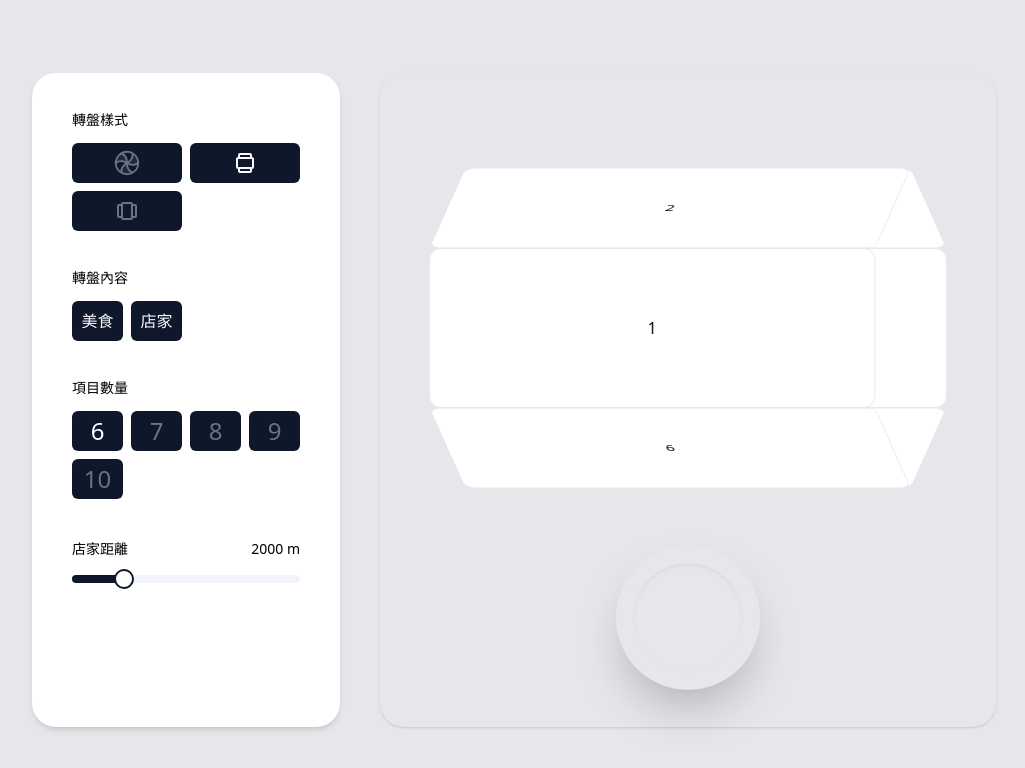
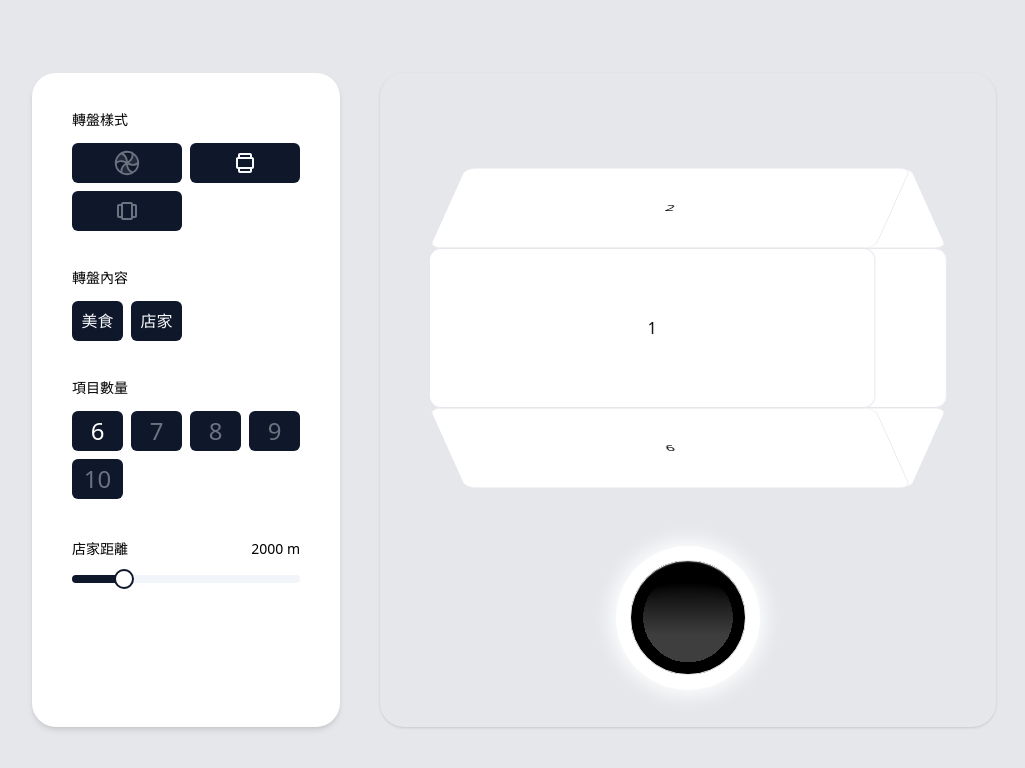
Before and after one commit to NhOuOiB/WhatToEat, a React (Vite) app: page / in a window 1280 px wide. Shown: the top 768 px of the page, without its empty margins (126-1151 px from the left). Built offline with nearby package versions, Linux system fonts and the light colour scheme.

Commit message:
feat: Update VerticalWheelPanel component with new styles and content

```diff
--- /dev/null
+++ b/src/components/wheelPanel/VerticalWheelPanel.module.scss
@@ -0,0 +1,20 @@
+.container {
+  @apply w-full md:w-1/2 xl:w-1/2 2xl:w-1/2 min-[1980px]:w-1/3 h-5/6 shadow rounded-3xl flex flex-col justify-center items-center;
+
+  .btnOut {
+    box-shadow: 0 0 20px 5px white;
+    @apply w-36 h-36 rounded-full flex justify-center items-center cursor-pointer bg-white;
+    .btnIn {
+      width: 80%;
+      height: 80%;
+      background: linear-gradient(currentcolor 15%, transparent 65%),
+        radial-gradient(circle 2.8rem, #3e3e3e 100%, currentcolor);
+      box-shadow: inset 0 0.125em 0.125em -0.125em rgba(255, 255, 255, 1),
+        inset 0 3em 0.125em -2.25em currentcolor, inset 0 3em 0.25em -2.25em currentcolor,
+        inset 0 3em 0.375em -2.25em currentcolor, inset 0 3em 0.5em -2.25em currentcolor,
+        inset 0 3em 0.625em -2.25em currentcolor, inset 0 3em 0.75em -2.25em currentcolor,
+        inset 0 3em 0.875em -2.25em currentcolor, inset 0 3em 1em -2.25em currentcolor;
+      @apply border rounded-full;
+    }
+  }
+}
--- a/src/components/wheelPanel/VerticalWheelPanel.tsx
+++ b/src/components/wheelPanel/VerticalWheelPanel.tsx
@@ -1,6 +1,7 @@
 import React from 'react';
 import VerticalWheel from '../wheel/VerticalWheel';
 import { Condition } from '@/types/type';
+import style from './VerticalWheelPanel.module.scss';
 
 interface VerticalWheelPanelProps {
   condition: Condition;
@@ -8,10 +9,10 @@ interface VerticalWheelPanelProps {
 
 const VerticalWheelPanel: React.FC<VerticalWheelPanelProps> = ({ condition }) => {
   return (
-    <div className="w-full md:w-1/2 xl:w-1/2 2xl:w-1/2 min-[1980px]:w-1/3 h-5/6 shadow rounded-3xl flex flex-col justify-center items-center">
+    <div className={style.container}>
       <VerticalWheel condition={condition} />
-      <div className='w-36 h-36 rounded-full flex justify-center items-center shadow-2xl cursor-pointer'>
-        <div className='w-28 h-28 border rounded-full shadow-inner'></div>
+      <div className={style.btnOut}>
+        <div className={style.btnIn}></div>
       </div>
     </div>
   );
```
